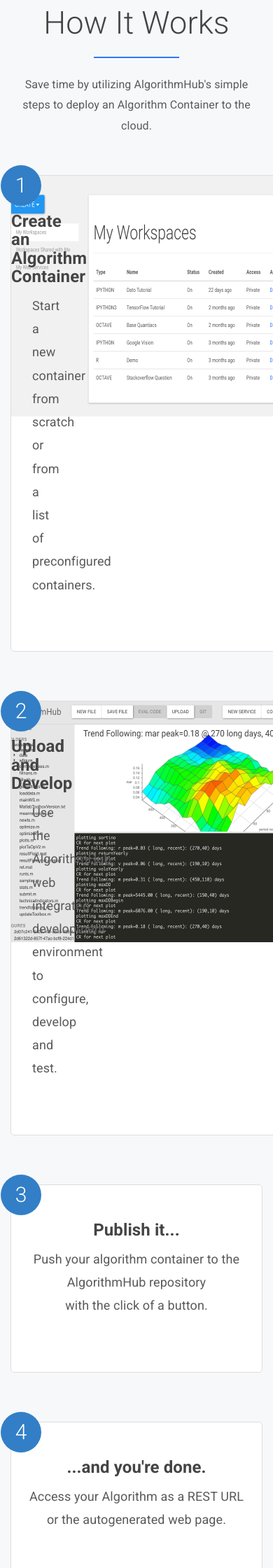
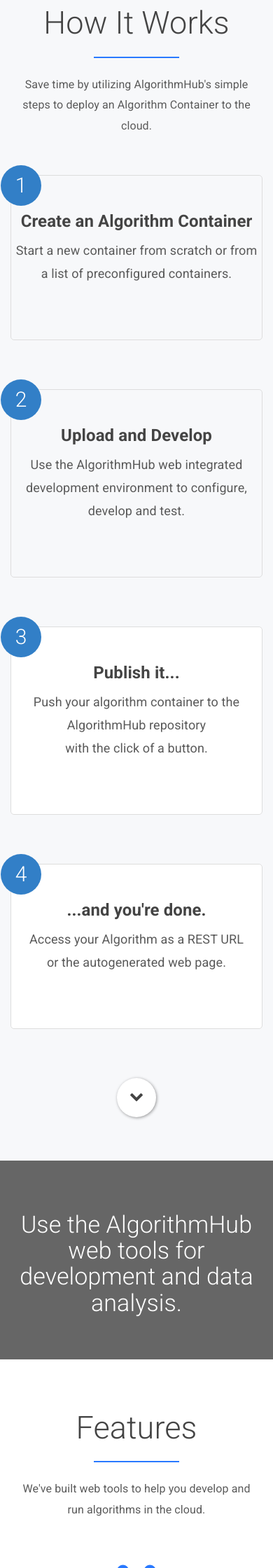
Before and after one commit to AlgorithmHub/algorithmhub.github.io, a Jekyll site: the page built from index.html, in a window 390 px wide. Shown: the part 1139-3379 px from the top of the page at 70% size. Built offline with Jekyll 4.4.1, drawn with Linux system fonts in a browser that asks for light colours.

Commit message:
Update for phone display.

```diff
--- a/_sass/_base.scss
+++ b/_sass/_base.scss
@@ -150,19 +150,6 @@
   transition: all 0.6s ease-in-out 0s;
 }
 
-.tutorial-list .image-right {
-  padding-right: 440px;
-}
-
-.tutorial-list .image-right p {
-  margin-left: 30px;
-  margin-right: 30px;
-}
-
-.tutorial-list .question:after {
-  content: "?";
-}
-
 .tutorial-list > li:not(.question):after {
   counter-increment: tutorialstep;
   content: counter(tutorialstep);
@@ -202,3 +189,25 @@
 .animate-in {
   transition: all 0.7s ease-in-out;
 }
+
+
+.tutorial-list .image-right {
+  padding-right: 440px;
+}
+
+@media only screen and (max-width: 768px) {
+    /* For mobile phones: */
+    .tutorial-list .image-right {
+      padding-right: 0px;
+    }
+
+    #new-user-step-1 {
+        background: none;
+    }
+
+    #new-user-step-2 {
+      background: none;
+    }
+
+
+}
```
